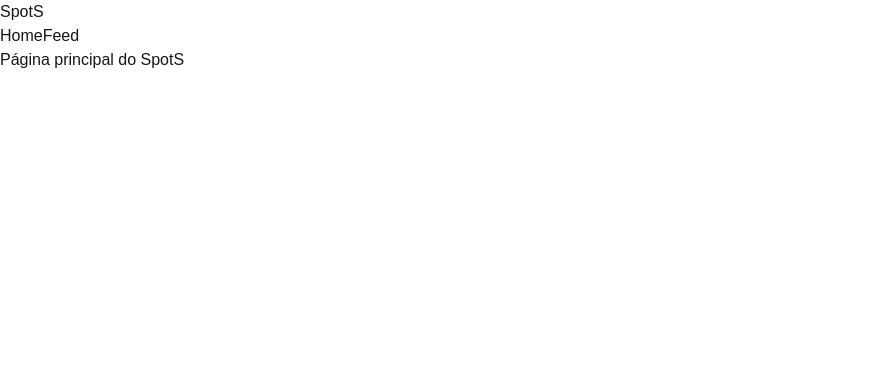
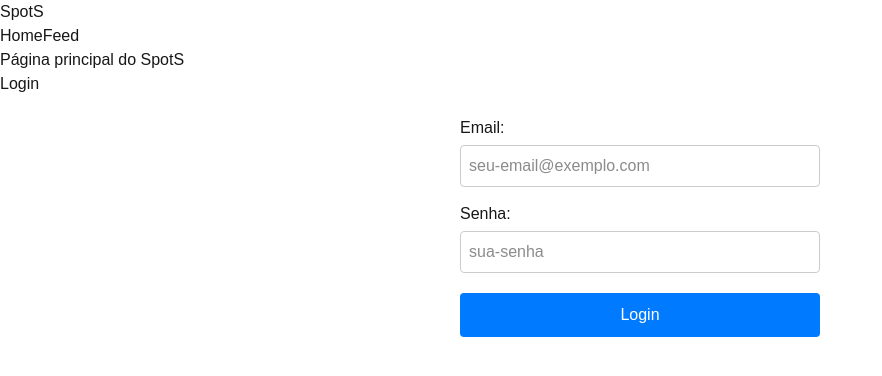
Before and after one commit to Alefe-M/Rede-Social-Web, a Next.js app in the folder spots/: page / in a window 1280 px wide. Shown: the top 376 px of the page, without its empty margins (0-882 px from the left). Built offline with nearby package versions, Linux system fonts and the light colour scheme.

Commit message:
supabasefelipe

```diff
--- a/spots/app/globals.css
+++ b/spots/app/globals.css
@@ -14,7 +14,7 @@
 
 @media (prefers-color-scheme: dark) {
   :root {
-    --background: #ffffff;
+    --background: #0d0101;
     --foreground: #ffffff;
   }
 }
--- a/spots/app/page.tsx
+++ b/spots/app/page.tsx
@@ -1,4 +1,5 @@
 import Header from '@/components/Ui/Header';
+import LoginForm from '@/components/Ui/LoginForm';
 
 export default function HomePage() {
   return (
@@ -8,6 +9,8 @@ export default function HomePage() {
 
     <main>
       <h1>Página principal do SpotS</h1>
+      <h2>Login</h2>
+      <LoginForm />
     </main>
 
     </>
--- /dev/null
+++ b/spots/components/Ui/LoginForm.tsx
@@ -0,0 +1,109 @@
+'use client';
+
+import { useState } from 'react';
+import { signin } from '@/utils/supabase/auth';
+
+export default function LoginForm() {
+  const [email, setEmail] = useState('');
+  const [password, setPassword] = useState('');
+  const [loading, setLoading] = useState(false);
+  const [error, setError] = useState<string | null>(null);
+  const [success, setSuccess] = useState(false);
+
+  async function handleSubmit(e: React.FormEvent) {
+    e.preventDefault();
+    setLoading(true);
+    setError(null);
+    setSuccess(false);
+
+    const result = await signin({ email, password });
+
+    if (result.success) {
+      setSuccess(true);
+      setEmail('');
+      setPassword('');
+      console.log('Login realizado com sucesso!', result.user);
+    } else {
+      setError(result.error || 'Erro ao fazer login');
+    }
+
+    setLoading(false);
+  }
+
+  return (
+    <div style={{ maxWidth: '400px', margin: '0 auto', padding: '20px' }}>
+      <form onSubmit={handleSubmit}>
+        <div style={{ marginBottom: '15px' }}>
+          <label htmlFor="email" style={{ display: 'block', marginBottom: '5px' }}>
+            Email:
+          </label>
+          <input
+            id="email"
+            type="email"
+            value={email}
+            onChange={(e) => setEmail(e.target.value)}
+            required
+            placeholder="seu-email@exemplo.com"
+            style={{
+              width: '100%',
+              padding: '8px',
+              borderRadius: '4px',
+              border: '1px solid #ccc',
+              boxSizing: 'border-box'
+            }}
+          />
+        </div>
+
+        <div style={{ marginBottom: '20px' }}>
+          <label htmlFor="password" style={{ display: 'block', marginBottom: '5px' }}>
+            Senha:
+          </label>
+          <input
+            id="password"
+            type="password"
+            value={password}
+            onChange={(e) => setPassword(e.target.value)}
+            required
+            placeholder="sua-senha"
+            style={{
+              width: '100%',
+              padding: '8px',
+              borderRadius: '4px',
+              border: '1px solid #ccc',
+              boxSizing: 'border-box'
+            }}
+          />
+        </div>
+
+        {error && (
+          <div style={{ color: 'red', marginBottom: '15px', padding: '10px', backgroundColor: '#ffe0e0', borderRadius: '4px' }}>
+            {error}
+          </div>
+        )}
+
+        {success && (
+          <div style={{ color: 'green', marginBottom: '15px', padding: '10px', backgroundColor: '#e0ffe0', borderRadius: '4px' }}>
+            Login realizado com sucesso!
+          </div>
+        )}
+
+        <button
+          type="submit"
+          disabled={loading}
+          style={{
+            width: '100%',
+            padding: '10px',
+            backgroundColor: loading ? '#ccc' : '#007bff',
+            color: 'white',
+            border: 'none',
+            borderRadius: '4px',
+            cursor: loading ? 'not-allowed' : 'pointer',
+            fontSize: '16px'
+          }}
+        >
+          {loading ? 'Fazendo login...' : 'Login'}
+        </button>
+      </form>
+    </div>
+  );
+}
--- /dev/null
+++ b/spots/utils/supabase/auth.ts
@@ -0,0 +1,115 @@
+import { createClient } from './client';
+
+export interface SignInCredentials {
+  email: string;
+  password: string;
+}
+
+export interface SignInResponse {
+  success: boolean;
+  error?: string;
+  user?: any;
+  session?: any;
+}
+
+/**
+ * Realiza login com email e senha no Supabase
+ * @param credentials - Email e senha do usuário
+ * @returns Resposta com sucesso ou erro
+ */
+export async function signin(credentials: SignInCredentials): Promise<SignInResponse> {
+  try {
+    const supabase = createClient();
+
+    const { data, error } = await supabase.auth.signInWithPassword({
+      email: credentials.email,
+      password: credentials.password,
+    });
+
+    if (error) {
+      return {
+        success: false,
+        error: error.message,
+      };
+    }
+
+    return {
+      success: true,
+      user: data.user,
+      session: data.session,
+    };
+  } catch (error) {
+    const errorMessage = error instanceof Error ? error.message : 'Erro desconhecido';
+    return {
+      success: false,
+      error: errorMessage,
+    };
+  }
+}
+
+/**
+ * Realiza logout do usuário
+ * @returns Resposta com sucesso ou erro
+ */
+export async function signout(): Promise<SignInResponse> {
+  try {
+    const supabase = createClient();
+
+    const { error } = await supabase.auth.signOut();
+
+    if (error) {
+      return {
+        success: false,
+        error: error.message,
+      };
+    }
+
+    return {
+      success: true,
+    };
+  } catch (error) {
+    const errorMessage = error instanceof Error ? error.message : 'Erro desconhecido';
+    return {
+      success: false,
+      error: errorMessage,
+    };
+  }
+}
+
+/**
+ * Obtém a sessão atual do usuário
+ * @returns Dados da sessão ou nulo
+ */
+export async function getSession() {
+  try {
+    const supabase = createClient();
+
+    const {
+      data: { session },
+    } = await supabase.auth.getSession();
+
+    return session;
+  } catch (error) {
+    console.error('Erro ao obter sessão:', error);
+    return null;
+  }
+}
+
+/**
+ * Obtém o usuário autenticado atual
+ * @returns Dados do usuário ou nulo
+ */
+export async function getCurrentUser() {
+  try {
+    const supabase = createClient();
+
+    const {
+      data: { user },
+    } = await supabase.auth.getUser();
+
+    return user;
+  } catch (error) {
+    console.error('Erro ao obter usuário:', error);
+    return null;
+  }
+}
```
